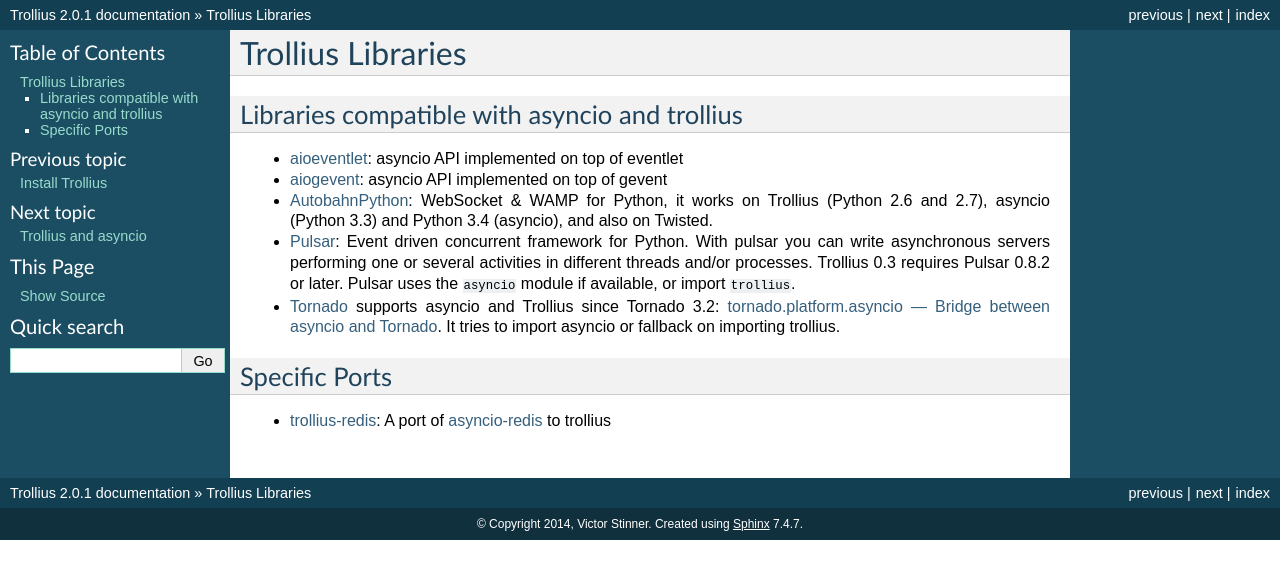
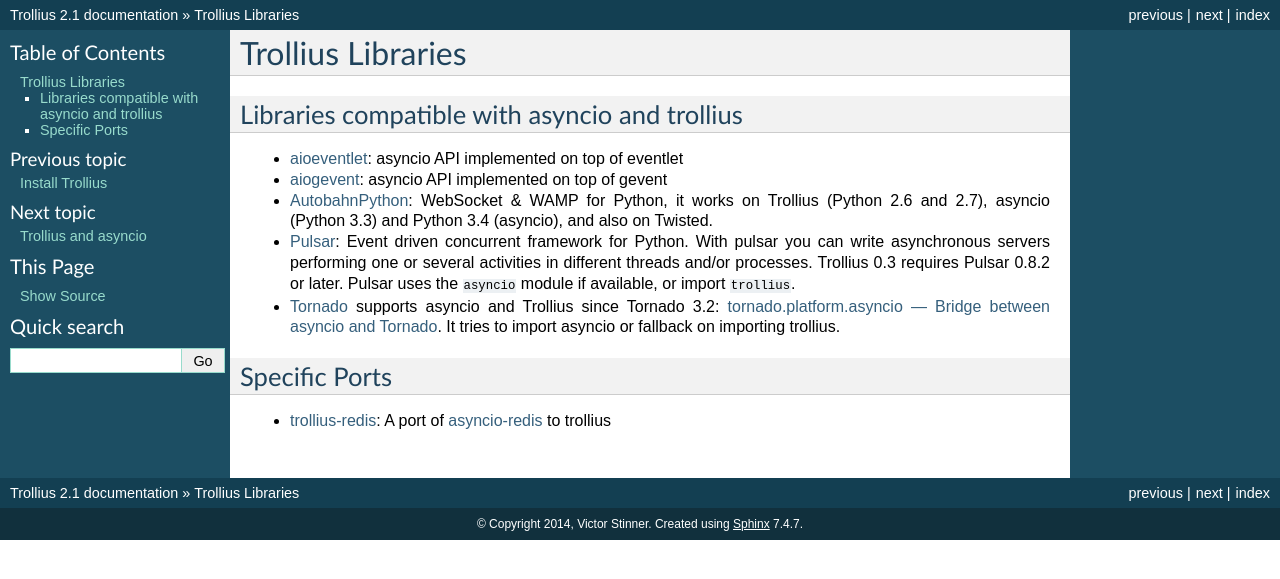
Before and after one commit to python/asyncio, a Sphinx documentation site: the page built from doc/libraries.rst, in a window 1280 px wide. Shown: the top 579 px of the page. Built offline with Sphinx 7.4.7, drawn with Linux system fonts in a browser that asks for light colours.

Commit message:
set version to 2.1

```diff
--- a/doc/conf.py
+++ b/doc/conf.py
@@ -48,7 +48,7 @@
 # built documents.
 #
 # The short X.Y version.
-version = release = '2.0.1'
+version = release = '2.1'
 
 # The language for content autogenerated by Sphinx. Refer to documentation
 # for a list of supported languages.
```
Also changed, not shown: setup.py (+12 -4 lines).
